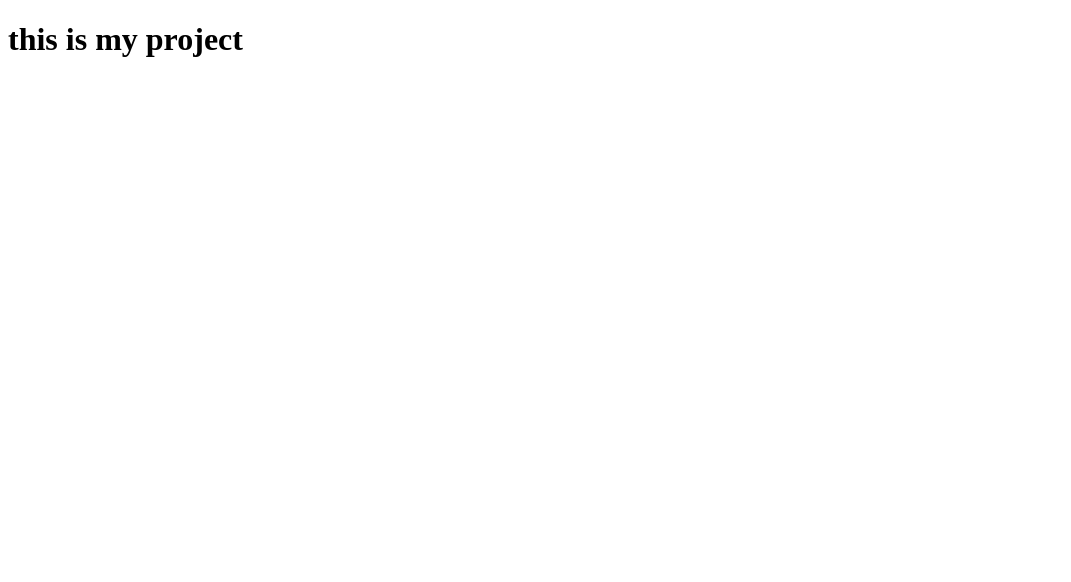
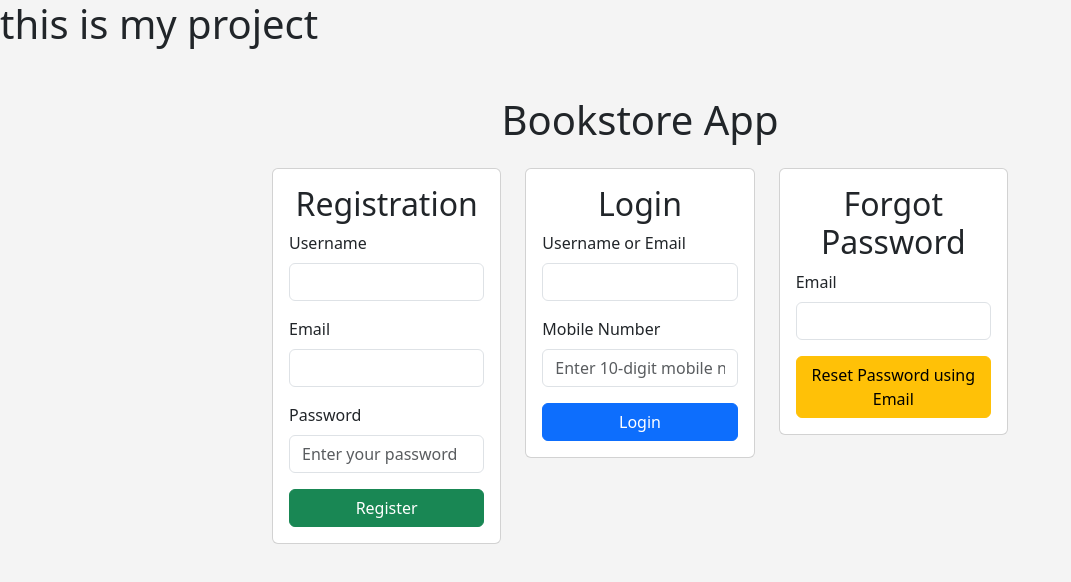
Before and after one commit to Gotti7411/Bookstore-App, a plain HTML site: page index.html in a window 1280 px wide. Shown: the whole page, without its empty margins (0-1071 px from the left). Drawn offline with nearby package versions, Linux system fonts and the light colour scheme.

Commit message:
register

```diff
--- a/index.html
+++ b/index.html
@@ -3,9 +3,104 @@
 <head>
     <meta charset="UTF-8">
     <meta name="viewport" content="width=device-width, initial-scale=1.0">
-    <title>Document</title>
+        <title>Document</title>
+        <!-- Bootstrap CSS -->
+        <link href="https://cdn.jsdelivr.net/npm/bootstrap@5.3.0/dist/css/bootstrap.min.css" rel="stylesheet">
+        <style>
+            body {
+                background: #f4f4f4;
+            }
+        </style>
 </head>
 <body>
     <h1>this is my project</h1>
+        <div class="container mt-5">
+            <h1 class="text-center mb-4">Bookstore App</h1>
+            <div class="row justify-content-center">
+                <div class="col-md-8">
+                    <div class="row">
+                        <div class="col-md-4">
+                            <div class="card mb-4">
+                                <div class="card-body">
+                                    <h2 class="card-title text-center">Registration</h2>
+                                    <form id="registration-form">
+                                        <div class="mb-3">
+                                            <label for="reg-username" class="form-label">Username</label>
+                                            <input type="text" class="form-control" id="reg-username" name="reg-username" required>
+                                        </div>
+                                        <div class="mb-3">
+                                            <label for="reg-email" class="form-label">Email</label>
+                                            <input type="email" class="form-control" id="reg-email" name="reg-email" required>
+                                        </div>
+                                        <div class="mb-3">
+                                            <label for="reg-password" class="form-label">Password</label>
+                                            <input type="password" class="form-control" id="reg-password" name="reg-password" required placeholder="Enter your password">
+                                        </div>
+                                        <button type="submit" class="btn btn-success w-100">Register</button>
+                                    </form>
+                                    <div id="register-success" class="text-success fw-bold text-center mt-3" style="display:none;">Registration successful!</div>
+                                </div>
+                            </div>
+                        </div>
+                        <div class="col-md-4">
+                            <div class="card mb-4">
+                                <div class="card-body">
+                                    <h2 class="card-title text-center">Login</h2>
+                                    <form id="login-form">
+                                        <div class="mb-3">
+                                            <label for="login-username" class="form-label">Username or Email</label>
+                                            <input type="text" class="form-control" id="login-username" name="login-username" required>
+                                        </div>
+                                        <div class="mb-3">
+                                            <label for="login-mobile" class="form-label">Mobile Number</label>
+                                            <input type="tel" class="form-control" id="login-mobile" name="login-mobile" pattern="[0-9]{10}" required placeholder="Enter 10-digit mobile number">
+                                        </div>
+                                        <button type="submit" class="btn btn-primary w-100">Login</button>
+                                    </form>
+                                    <div id="login-success" class="text-success fw-bold text-center mt-3" style="display:none;">login successful!</div>
+                                </div>
+                            </div>
+                        </div>
+                        <div class="col-md-4">
+                            <div class="card mb-4">
+                                <div class="card-body">
+                                    <h2 class="card-title text-center">Forgot Password</h2>
+                                    <form id="forgot-password-form">
+                                        <div class="mb-3">
+                                            <label for="forgot-email" class="form-label">Email</label>
+                                            <input type="email" class="form-control" id="forgot-email" name="forgot-email" required>
+                                        </div>
+                                        <button type="submit" class="btn btn-warning w-100">Reset Password using Email</button>
+                                    </form>
+                                </div>
+                            </div>
+                        </div>
+                    </div>
+                </div>
+            </div>
+        </div>
+        <!-- Bootstrap JS -->
+        <script src="https://cdn.jsdelivr.net/npm/bootstrap@5.3.0/dist/js/bootstrap.bundle.min.js"></script>
+        <script>
+            document.getElementById('login-form').addEventListener('submit', function(e) {
+                e.preventDefault();
+                var mobile = document.getElementById('login-mobile').value;
+                if (mobile === '1234567890') {
+                    document.getElementById('login-form').reset();
+                    document.getElementById('login-success').style.display = 'block';
+                    setTimeout(function() {
+                        document.getElementById('login-success').style.display = 'none';
+                    }, 60000);
+                }
+            });
+            document.getElementById('registration-form').addEventListener('submit', function(e) {
+                e.preventDefault();
+                document.getElementById('registration-form').reset();
+                document.getElementById('register-success').style.display = 'block';
+                setTimeout(function() {
+                    document.getElementById('register-success').style.display = 'none';
+                }, 2000);
+            });
+        </script>
 </body>
 </html>
```
